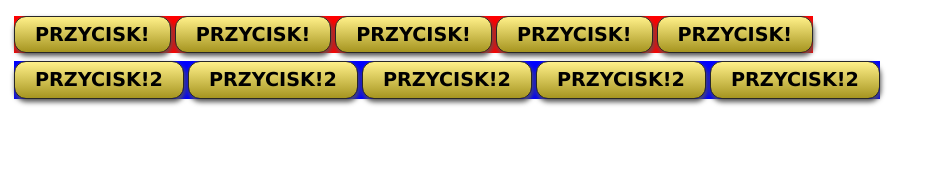
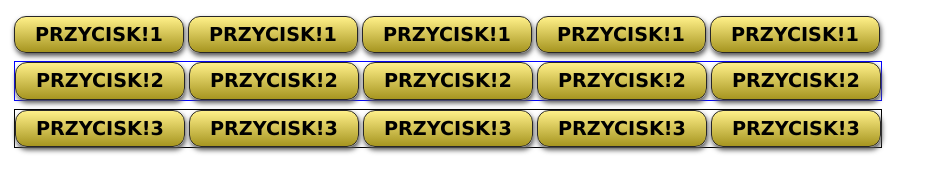
Before and after one commit to Marcin13/cssButtons, a plain HTML site: page index.html in a window 1280 px wide. Shown: the whole page, without its empty margins (0-938 px from the left). Drawn offline with Linux system fonts and the light colour scheme.

Commit message:
Merge master into marcin

```diff
--- a/css/st.css
+++ b/css/st.css
@@ -16,8 +16,11 @@ and open the template in the editor.
              margin-left: 6px;
 }
 .red{
-    background-color: red;
+    color: red;
 }
 .blue{
-    background-color: blue;
+    border: 1px solid blue;
 }
+.black {
+    border: 1px solid black;
+}
--- a/js/js.js
+++ b/js/js.js
@@ -5,7 +5,7 @@
  */
 var data = {"button": [
         {
-         "value": "Przycisk!",
+         "value": "Przycisk!1",
          "class": "button",
          "id": "button",
          "color": "red"
@@ -15,6 +15,12 @@ var data = {"button": [
          "class": "button",
          "id": "button",
          "color": "blue"
+         },
+           {
+         "value": "Przycisk!3",
+         "class": "button",
+         "id": "button",
+         "color": "black"
          }
 
     ]};
```
